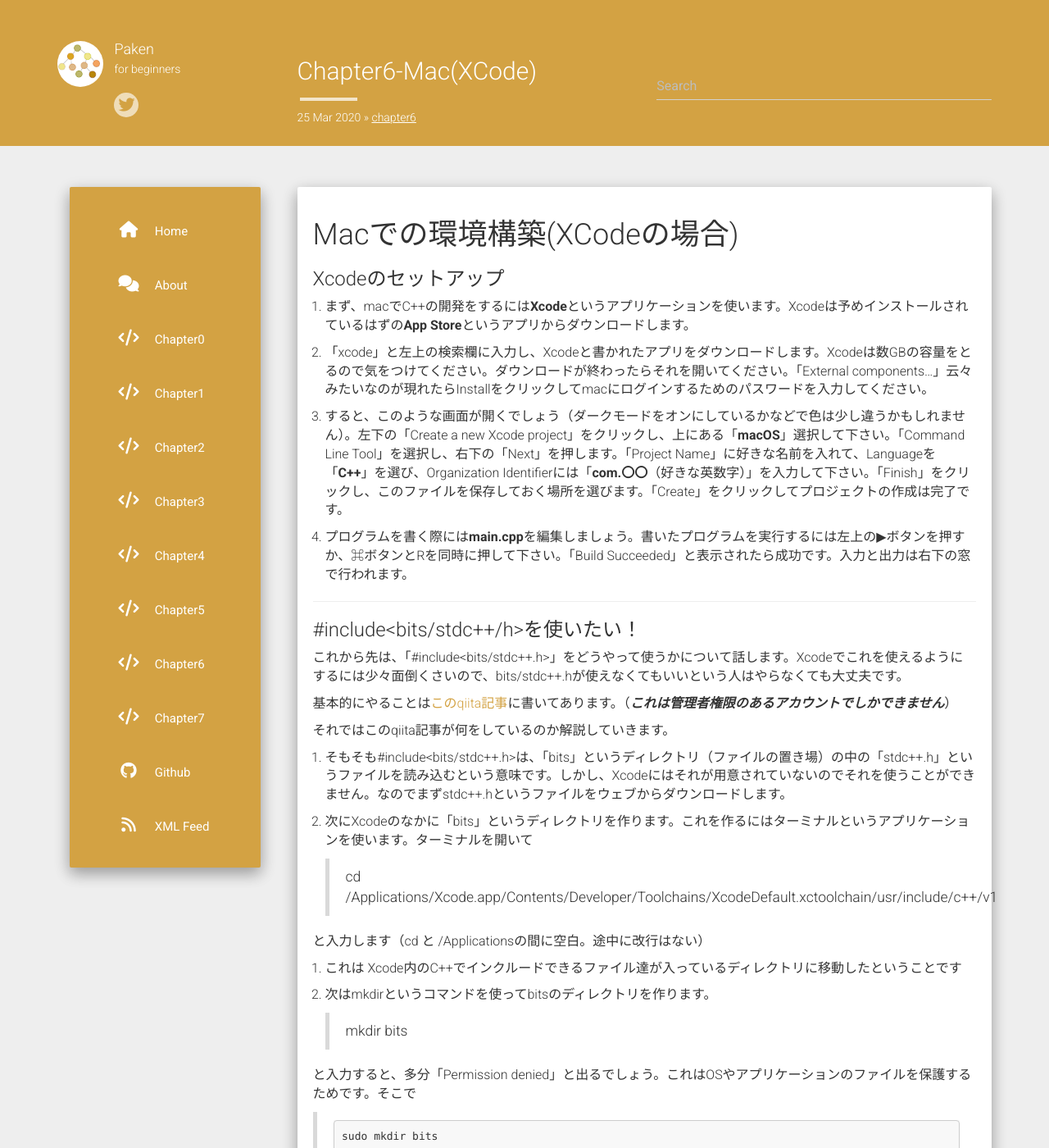
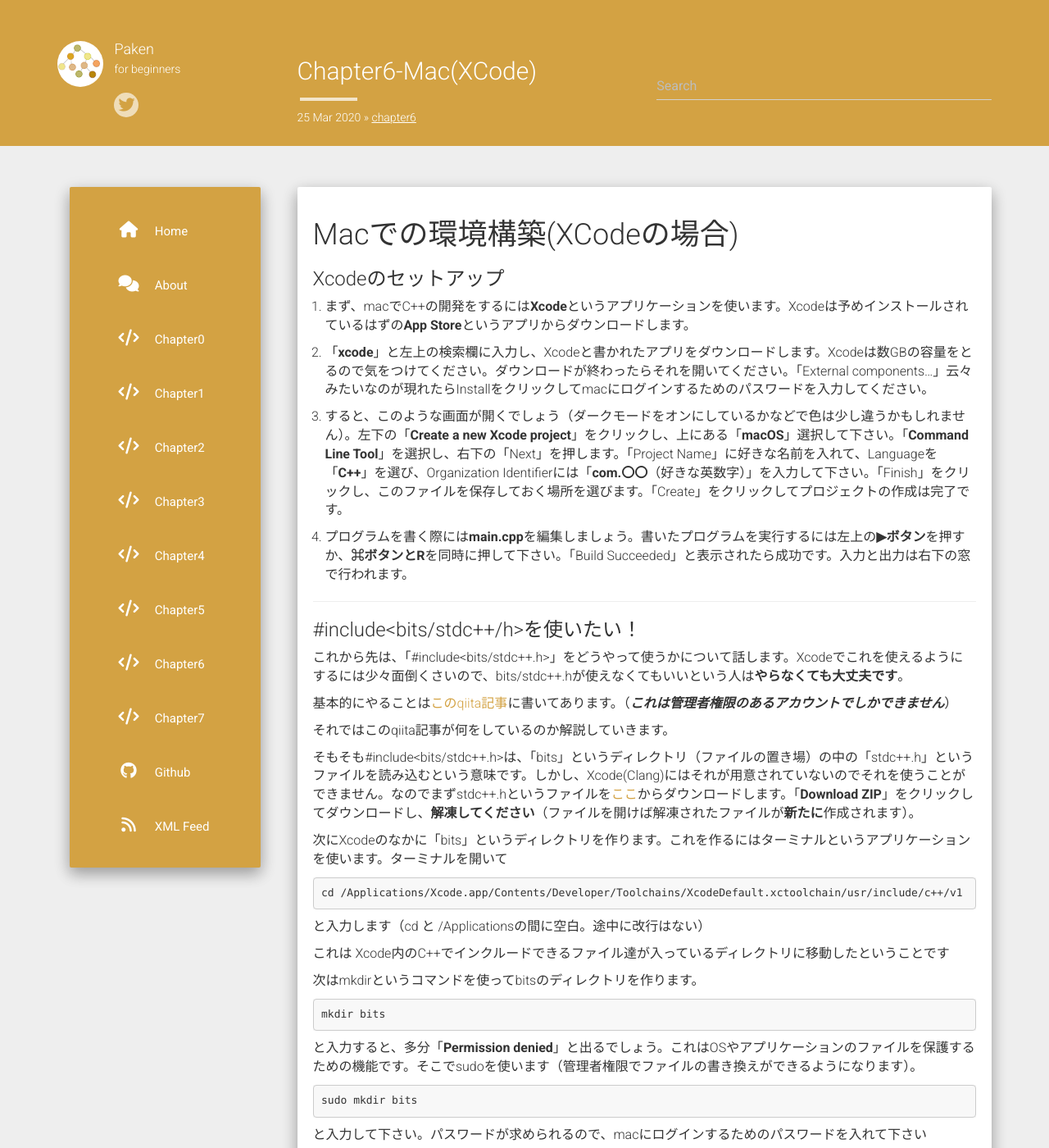
Before and after one commit to TKPaken/beginners, a Jekyll site: the page built from _posts/2020-3-25-chapter6-mac-xcode.md, in a window 1280 px wide and 1400 px high. Shown: the whole window at 82% size. Built offline with Jekyll 4.4.1, drawn with Linux system fonts in a browser that asks for light colours; nearby versions of some CDN libraries; comment, search, counter and statistics services are not loaded; some of the changed text lies outside the part shown.

Commit message:
changed some descriptions about ZIP files and sudo

```diff
--- a/_posts/2020-3-25-chapter6-mac-xcode.md
+++ b/_posts/2020-3-25-chapter6-mac-xcode.md
@@ -11,50 +11,51 @@
 ### Xcodeのセットアップ
 1. まず、macでC++の開発をするには**Xcode**というアプリケーションを使います。Xcodeは予めインストールされているはずの**App Store**というアプリからダウンロードします。
 
-2. 「xcode」と左上の検索欄に入力し、Xcodeと書かれたアプリをダウンロードします。Xcodeは数GBの容量をとるので気をつけてください。ダウンロードが終わったらそれを開いてください。「External components...」云々みたいなのが現れたらInstallをクリックしてmacにログインするためのパスワードを入力してください。
+2. 「**xcode**」と左上の検索欄に入力し、Xcodeと書かれたアプリをダウンロードします。Xcodeは数GBの容量をとるので気をつけてください。ダウンロードが終わったらそれを開いてください。「External components...」云々みたいなのが現れたらInstallをクリックしてmacにログインするためのパスワードを入力してください。
 
-3. すると、このような画面が開くでしょう（ダークモードをオンにしているかなどで色は少し違うかもしれません）。左下の「Create a new Xcode project」をクリックし、上にある「**macOS**」選択して下さい。「Command Line Tool」を選択し、右下の「Next」を押します。「Project Name」に好きな名前を入れて、Languageを「**C++**」を選び、Organization Identifierには「**com.〇〇**（好きな英数字）」を入力して下さい。「Finish」をクリックし、このファイルを保存しておく場所を選びます。「Create」をクリックしてプロジェクトの作成は完了です。
+3. すると、このような画面が開くでしょう（ダークモードをオンにしているかなどで色は少し違うかもしれません）。左下の「**Create a new Xcode project**」をクリックし、上にある「**macOS**」選択して下さい。「**Command Line Tool**」を選択し、右下の「Next」を押します。「Project Name」に好きな名前を入れて、Languageを「**C++**」を選び、Organization Identifierには「**com.〇〇**（好きな英数字）」を入力して下さい。「Finish」をクリックし、このファイルを保存しておく場所を選びます。「Create」をクリックしてプロジェクトの作成は完了です。
 
-4. プログラムを書く際には**main.cpp**を編集しましょう。書いたプログラムを実行するには左上の▶︎ボタンを押すか、⌘ボタンとRを同時に押して下さい。「Build Succeeded」と表示されたら成功です。入力と出力は右下の窓で行われます。
+4. プログラムを書く際には**main.cpp**を編集しましょう。書いたプログラムを実行するには左上の**▶︎ボタン**を押すか、**⌘ボタンとR**を同時に押して下さい。「Build Succeeded」と表示されたら成功です。入力と出力は右下の窓で行われます。
 
 ___
 
 ### #include<bits/stdc++/h>を使いたい！
 
-これから先は、「#include<bits/stdc++.h>」をどうやって使うかについて話します。Xcodeでこれを使えるようにするには少々面倒くさいので、bits/stdc++.hが使えなくてもいいという人はやらなくても大丈夫です。
+これから先は、「#include<bits/stdc++.h>」をどうやって使うかについて話します。Xcodeでこれを使えるようにするには少々面倒くさいので、bits/stdc++.hが使えなくてもいいという人は**やらなくても大丈夫です**。
 
 基本的にやることは[このqiita記事](https://qiita.com/Atsu30/items/6a4c4c070dd76a236fdc)に書いてあります。（***これは管理者権限のあるアカウントでしかできません***）
 
 それではこのqiita記事が何をしているのか解説していきます。
 
-1. そもそも#include<bits/stdc++.h>は、「bits」というディレクトリ（ファイルの置き場）の中の「stdc++.h」というファイルを読み込むという意味です。しかし、Xcodeにはそれが用意されていないのでそれを使うことができません。なのでまずstdc++.hというファイルをウェブからダウンロードします。
+そもそも#include<bits/stdc++.h>は、「bits」というディレクトリ（ファイルの置き場）の中の「stdc++.h」というファイルを読み込むという意味です。しかし、Xcode(Clang)にはそれが用意されていないのでそれを使うことができません。なのでまずstdc++.hというファイルを[ここ](https://gist.github.com/reza-ryte-club/97c39f35dab0c45a5d924dd9e50c445f)からダウンロードします。「**Download ZIP**」をクリックしてダウンロードし、**解凍してください**（ファイルを開けば解凍されたファイルが**新たに**作成されます）。
 
-2. 次にXcodeのなかに「bits」というディレクトリを作ります。これを作るにはターミナルというアプリケーションを使います。ターミナルを開いて
->
+次にXcodeのなかに「bits」というディレクトリを作ります。これを作るにはターミナルというアプリケーションを使います。ターミナルを開いて
+
     cd /Applications/Xcode.app/Contents/Developer/Toolchains/XcodeDefault.xctoolchain/usr/include/c++/v1
 
 と入力します（cd と /Applicationsの間に空白。途中に改行はない）
 
-3. これは Xcode内のC++でインクルードできるファイル達が入っているディレクトリに移動したということです
+これは Xcode内のC++でインクルードできるファイル達が入っているディレクトリに移動したということです
 
-4. 次はmkdirというコマンドを使ってbitsのディレクトリを作ります。
->
+次はmkdirというコマンドを使ってbitsのディレクトリを作ります。
+
     mkdir bits
 
-と入力すると、多分「Permission denied」と出るでしょう。これはOSやアプリケーションのファイルを保護するためです。そこで
->
+と入力すると、多分「**Permission denied**」と出るでしょう。これはOSやアプリケーションのファイルを保護するための機能です。そこでsudoを使います（管理者権限でファイルの書き換えができるようになります）。
+
     sudo mkdir bits
 
 と入力して下さい。パスワードが求められるので、macにログインするためのパスワードを入れて下さい
 
-5. 次に、ターミナルに
->
+次に、ターミナルに
+
     cd
 
-と入力してから先ほどダウンロードしたフォルダ（stdc++.hが入っているやつ）をターミナルの画面にドラッグ＆ドロップしましょう。
+と入力してから先ほどダウンロードして解凍されたフォルダ（stdc++.hが入っているやつ）をターミナルの画面にドラッグ＆ドロップしましょう（自動的にそのフォルダの位置が入力されます）。
 改行してから
->
+
     sudo mv stdc++.h /Applications/Xcode.app/Contents/Developer/Toolchains/XcodeDefault.xctoolchain/usr/include/c++/v1/bits
 
 と入力するとbitsにstdc++.hが移動します。
-これで作業は完了です。
+
+**これで作業は完了です。**
```
